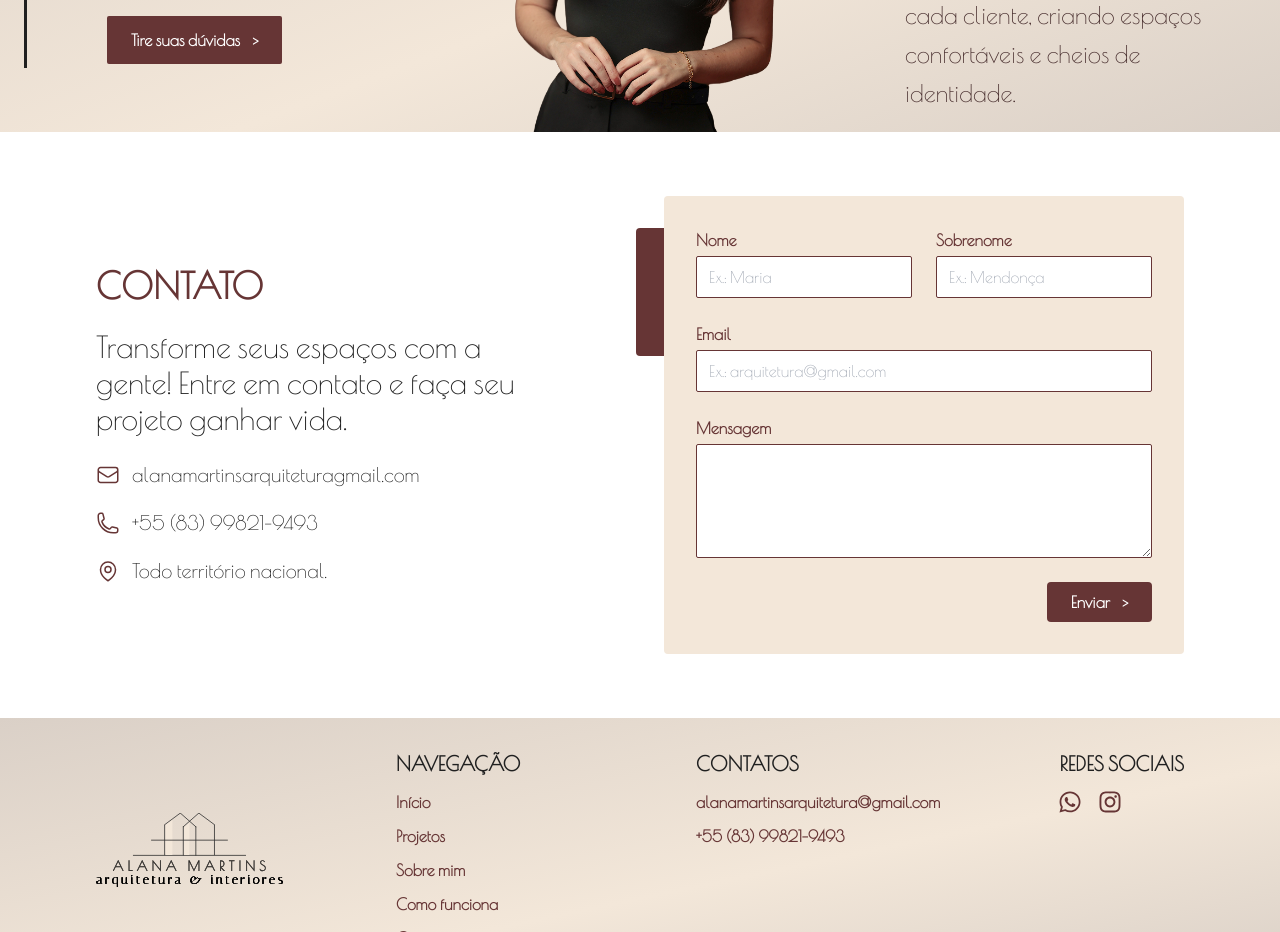
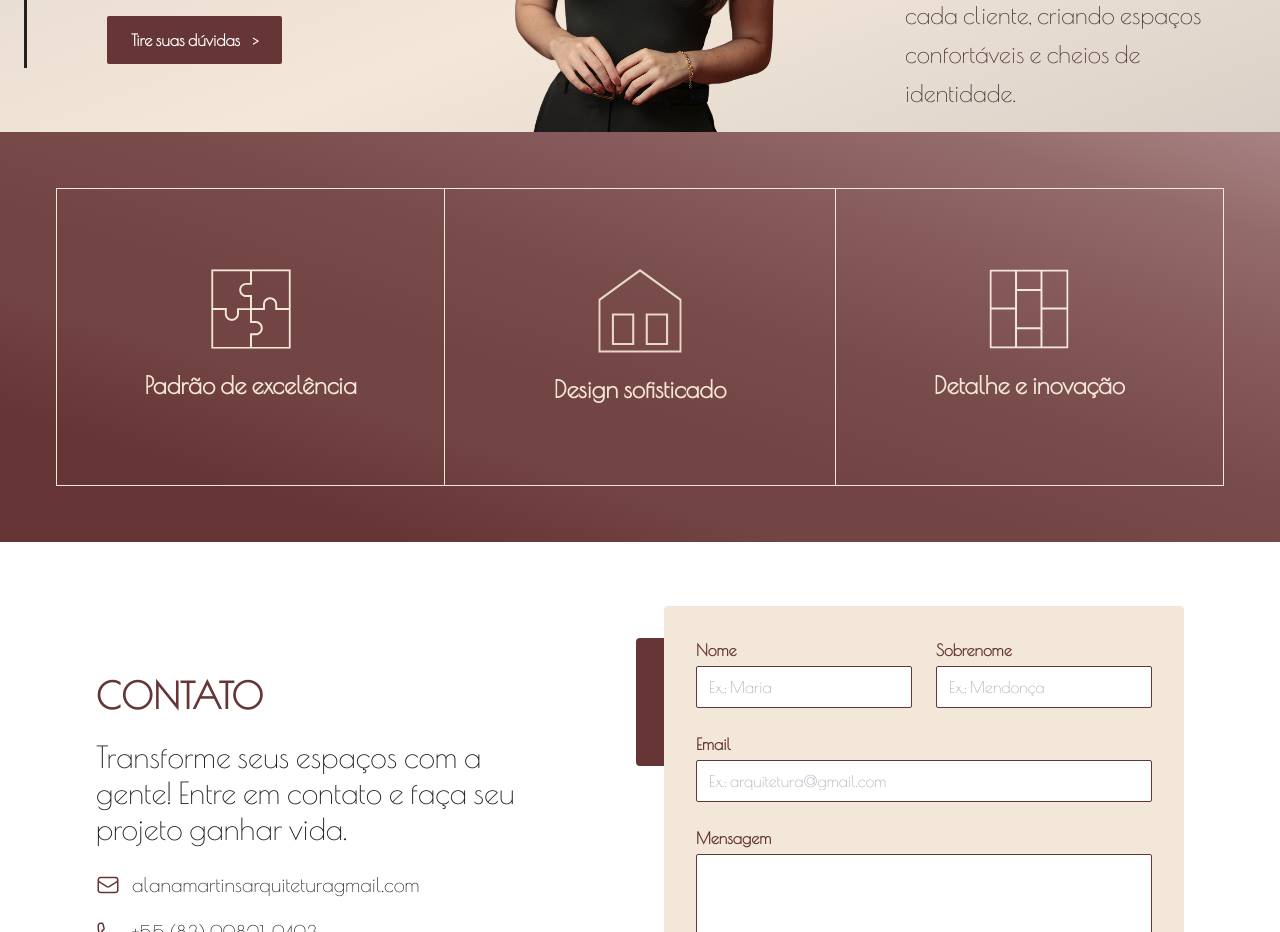
Before and after one commit to Gerson-Lima/Alana-s-Site, a React (Vite) app: page / in a window 1280 px wide. Shown: the part 2060-2992 px from the top of the page. Built offline with nearby package versions, Linux system fonts and the light colour scheme.

Commit message:
feat: Feature About me Section

```diff
--- a/src/Components/Atoms/Icons/Icons.jsx
+++ b/src/Components/Atoms/Icons/Icons.jsx
@@ -57,3 +57,75 @@ export function Icon4() {
     </svg>
   );
 }
+
+export function IconCustom1() {
+  return (
+    <svg width="120" height="121" viewBox="0 0 120 121" fill="none" xmlns="http://www.w3.org/2000/svg" className="h-[5.25rem] w-[5.25rem]">
+      <g clipPath="url(#clip0_571_503)">
+      <path d="M1.5 44.375L60 1.875L118.5 44.375V118.75H1.5V44.375Z" stroke="#E8D8C8" strokeWidth="3" strokeLinecap="square"/>
+      <path d="M50.25 65.625H21V108.125H50.25V65.625Z" stroke="#E8D8C8" strokeWidth="3" strokeLinecap="square"/>
+      <path d="M99 65.625H69.75V108.125H99V65.625Z" stroke="#E8D8C8" strokeWidth="3" strokeLinecap="square"/>
+      </g>
+      <defs>
+      <clipPath id="clip0_571_503">
+      <rect width="120" height="121" fill="white"/>
+      </clipPath>
+      </defs>
+    </svg>
+
+  );
+}
+
+export function IconCustom2() {
+  return (
+    <svg
+      viewBox="0 0 114 114"
+      fill="none"
+      xmlns="http://www.w3.org/2000/svg"
+      className="h-[5rem] w-[5rem]"
+    >
+      <g clipPath="url(#clip0)">
+        <path
+          d="M113.711 113.788H0.290039V0.367676H113.711V113.788ZM3.05608 111.022H110.944V3.13372H3.05608V111.022Z"
+          fill="#F3E7D9"
+        />
+        <path
+          d="M58.3834 57.078H55.6174V39.9401H50.2788C44.7333 39.9316 40.2234 35.4146 40.2234 29.8712C40.2234 24.3264 44.734 19.8158 50.2788 19.8158H55.6174V1.75073H58.3834V22.5811H50.2781C46.2588 22.5811 42.9887 25.8512 42.9887 29.8705C42.9887 33.8913 46.2595 37.167 50.2802 37.1734H58.3834V57.078Z"
+          fill="#F3E7D9"
+        />
+        <path
+          d="M112.327 58.4609H91.4971V50.3556C91.4971 46.3363 88.227 43.0662 84.207 43.0662C80.1869 43.0662 76.9105 46.337 76.9034 50.3578V58.4609H57.0002V55.6949H74.1374V50.3563C74.1466 44.8108 78.6636 40.3009 84.207 40.3009C89.7518 40.3009 94.2631 44.8115 94.2631 50.3563V55.6949H112.327L112.327 58.4609Z"
+          fill="#F3E7D9"
+        />
+        <path
+          d="M29.7931 73.8975H29.7612C28.4386 73.8967 27.1294 73.6334 25.9094 73.1228C24.6894 72.6122 23.5828 71.8645 22.654 70.9231C20.7804 69.0238 19.7321 66.4618 19.7369 63.7939V58.461H1.67261V55.6949H22.503V63.801C22.4987 65.7371 23.2586 67.5967 24.6176 68.9758C25.291 69.6581 26.0932 70.2 26.9776 70.57C27.862 70.9401 28.811 71.1309 29.7697 71.1315H29.7924C33.8018 71.1315 37.0761 67.8763 37.0952 63.8633V55.758L57.0048 55.8332L56.9942 58.5985L39.862 58.5347V63.869C39.8358 69.4089 35.3209 73.8975 29.7931 73.8975Z"
+          fill="#F3E7D9"
+        />
+        <path
+          d="M58.3837 112.405H55.6177V91.5747H63.7237C67.7423 91.5747 71.0124 88.3047 71.0124 84.2846C71.0124 80.2646 67.7423 76.9881 63.7209 76.9811H55.6177V57.0779H58.3837V74.215H63.723C69.2678 74.2242 73.7777 78.7412 73.7777 84.2846C73.7777 89.8295 69.2678 94.3408 63.723 94.3408H58.3837V112.405Z"
+          fill="#F3E7D9"
+        />
+      </g>
+      <defs>
+        <clipPath id="clip0">
+          <rect width="113.421" height="113.421" fill="white" transform="translate(0.290039 0.367676)"/>
+        </clipPath>
+      </defs>
+    </svg>
+  );
+}
+
+export function IconCustom3() {
+  return (
+    <svg width="115" height="114" viewBox="0 0 115 114" fill="none" xmlns="http://www.w3.org/2000/svg" className="h-[5rem] w-[5rem]">
+      <g clipPath="url(#clip0_489_592)">
+      <path d="M112.821 0.367676H2.23587C1.85986 0.367676 1.49925 0.517046 1.23337 0.782927C0.967486 1.04881 0.818115 1.40942 0.818115 1.78543V112.37C0.818115 112.746 0.967486 113.107 1.23337 113.373C1.49925 113.639 1.85986 113.788 2.23587 113.788H112.821C113.197 113.788 113.557 113.639 113.823 113.373C114.089 113.107 114.239 112.746 114.239 112.37V1.78543C114.239 1.40942 114.089 1.04881 113.823 0.782927C113.557 0.517046 113.197 0.367676 112.821 0.367676ZM111.403 54.8946H76.8524V3.20319H111.403V54.8946ZM40.2601 31.1613H74.0169V83.2639H40.2601V31.1613ZM74.0169 28.3258H40.2601V3.20319H74.0169V28.3258ZM40.2601 86.0994H74.0169V110.953H40.2601V86.0994ZM37.4246 3.20319V29.3608C37.3763 29.4831 37.3475 29.6123 37.3395 29.7436C37.3459 29.8747 37.375 30.0045 37.4246 30.1264V54.8946H3.65363V3.20319H37.4246ZM3.65363 57.7301H37.4246V84.2988C37.3689 84.4188 37.34 84.5494 37.34 84.6816C37.34 84.8139 37.3689 84.9445 37.4246 85.0644V110.953H3.65363V57.7301ZM76.8524 110.953V57.7301H111.403V110.953H76.8524Z" fill="#F3E7D9"/>
+      </g>
+      <defs>
+      <clipPath id="clip0_489_592">
+      <rect width="113.421" height="113.421" fill="white" transform="translate(0.818115 0.367676)"/>
+      </clipPath>
+      </defs>
+    </svg>
+  );
+}
--- /dev/null
+++ b/src/Components/Organisms/AboutSection/FeatureSection.css
@@ -0,0 +1,27 @@
+.feature-bg {
+  background: linear-gradient(
+    to top right,
+    #663535 16%,
+    #734444 31%,
+    #734444 41%,
+    #794C4C 56%,
+    #875B5B 73%,
+    #946B6B 87%,
+    #A88383 100%
+  ) !important;
+}
+
+@media (max-width: 389px) {
+  .feature-bg {
+    background: linear-gradient(
+      to bottom,
+      #663535 16%,
+      #734444 31%,
+      #734444 41%,
+      #794C4C 56%,
+      #875B5B 73%,
+      #946B6B 87%,
+      #A88383 100%
+    ) !important;
+  }
+}
--- /dev/null
+++ b/src/Components/Organisms/AboutSection/FeatureSection.jsx
@@ -0,0 +1,30 @@
+import { IconCustom1, IconCustom2, IconCustom3 } from "../../Atoms/Icons/Icons";
+import './FeatureSection.css'
+
+export function FeatureSection() {
+  return (
+    <section className="p-6 sm:p-10 lg:p-14 feature-bg">
+      <div className="max-w-7xl mx-auto grid grid-cols-1 md:grid-cols-3 gap-0">
+
+        {/* Item 1 */}
+        <div className="flex flex-col items-center text-center border border-[#F3E7D9] p-20 gap-5">
+          <IconCustom2 className="h-20 w-20 mb-4" />
+          <p className="text-[#F3E7D9] text-2xl font-semibold font-primary">Padrão de excelência</p>
+        </div>
+
+        {/* Item 2 */}
+        <div className="flex flex-col items-center text-center md:border-y md:border-x-0 sm:border-x sm:boder-y-0 border-[#F3E7D9] p-20 gap-5">
+          <IconCustom1 className="h-20 w-20 mb-4" />
+          <p className="text-[#F3E7D9] text-2xl font-semibold font-primary">Design sofisticado</p>
+        </div>
+
+        {/* Item 3 */}
+        <div className="flex flex-col items-center text-center border border-[#F3E7D9] p-20 gap-5">
+          <IconCustom3 className="h-20 w-20 mb-4" />
+          <p className="text-[#F3E7D9] text-2xl font-semibold font-primary">Detalhe e inovação</p>
+        </div>
+
+      </div>
+    </section>
+  );
+}
--- a/src/pages/Home.jsx
+++ b/src/pages/Home.jsx
@@ -5,6 +5,7 @@ import { Gallery } from '../Components/Organisms/Gallery/Gallery'
 import { ContactSection } from '../Components/Organisms/Contact/ContactSection'
 import { Footer } from '../Components/Organisms/Footer/Footer'
 import { AboutSection } from '../Components/Organisms/AboutSection/AboutSection'
+import { FeatureSection } from '../Components/Organisms/AboutSection/FeatureSection'
 
 
 export function Home() {
@@ -17,6 +18,7 @@ export function Home() {
         < ProcessSteps />
         < Gallery />
         < AboutSection />
+        < FeatureSection />
         < ContactSection />
         < Footer />
 
```
